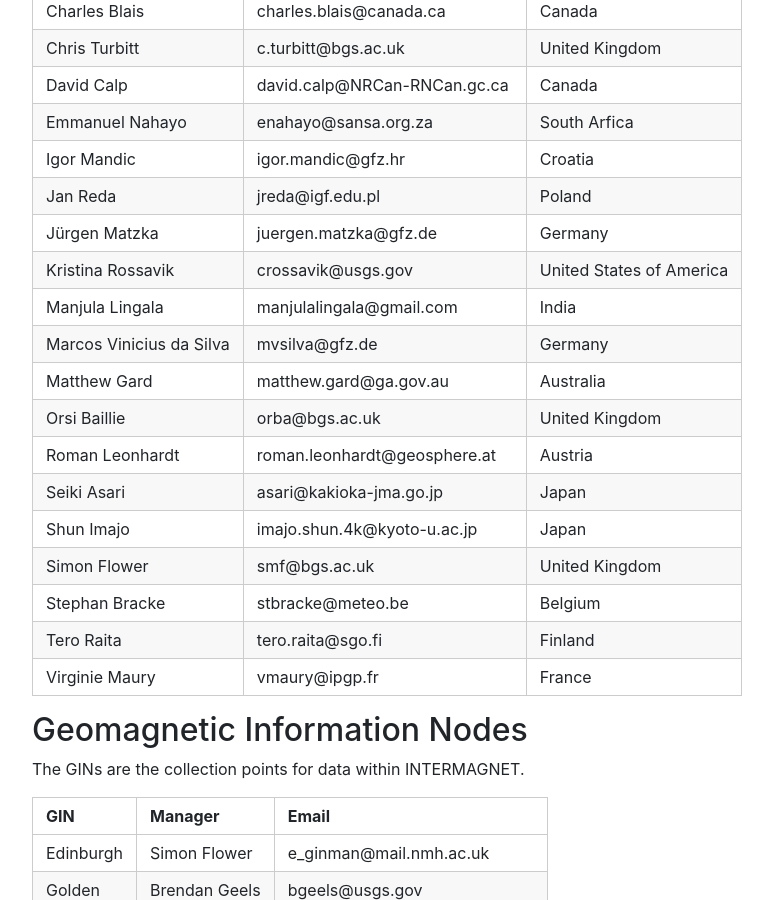
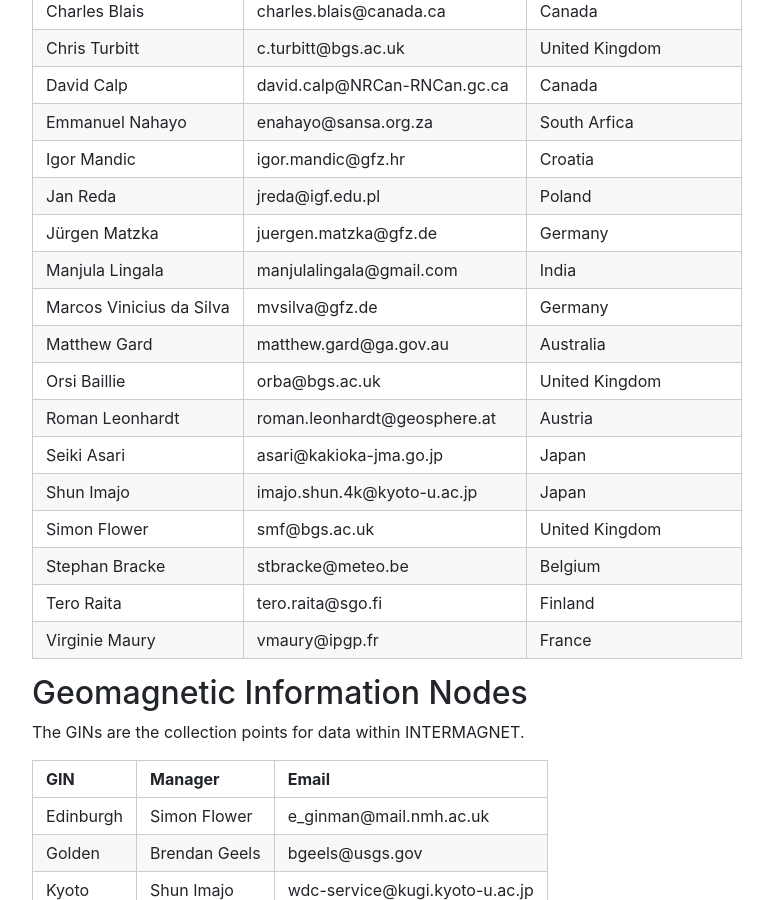
Before and after one commit to INTERMAGNET/intermagnet.github.io, a Jekyll site: the page built from contacts.md, in a window 1280 px wide and 900 px high, scrolled down 990 px. Shown: the whole window, without its empty margins (53-826 px from the left). Built offline with Jekyll 4.4.1, drawn with Linux system fonts in a browser that asks for light colours.

Commit message:
Update contacts.md
Dropped Kristina from the list

```diff
--- a/contacts.md
+++ b/contacts.md
@@ -32,7 +32,6 @@
 | Igor Mandic              | igor.mandic@gfz.hr             | Croatia                  |
 | Jan Reda                 | jreda@igf.edu.pl               | Poland                   |
 | Jürgen Matzka            | juergen.matzka@gfz.de          | Germany                  |
-| Kristina Rossavik        | crossavik@usgs.gov             | United States of America |
 | Manjula Lingala          | manjulalingala@gmail.com       | India                    |
 | Marcos Vinicius da Silva | mvsilva@gfz.de                 | Germany                  |
 | Matthew Gard             | matthew.gard@ga.gov.au         | Australia                |
```
